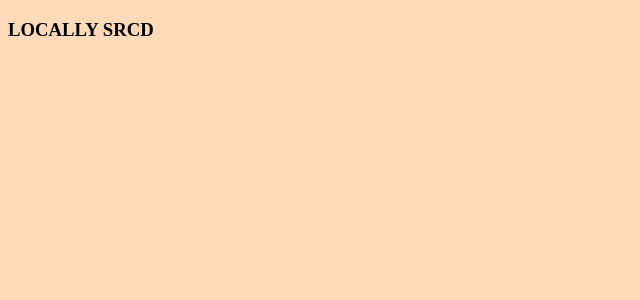
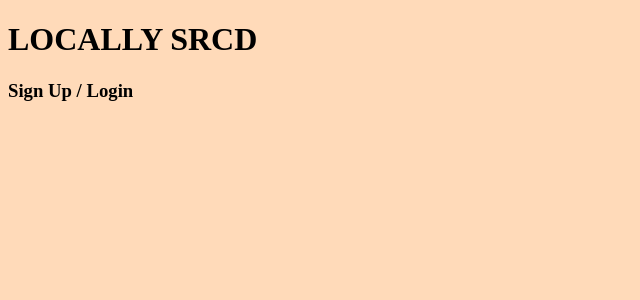
Before and after one commit to LocallySrcd/LocallySrcd, a React app: page / in a window 1280 px wide. Shown: the top 300 px of the page, without its empty margins (0-640 px from the left). Built offline with nearby package versions, Linux system fonts and the light colour scheme.

Commit message:
created file system for home page -> top categories container, search bar container

```diff
--- a/client/App.jsx
+++ b/client/App.jsx
@@ -1,15 +1,53 @@
 import React, { Component } from 'react';
-import MainContainer from './containers/MainContainer.jsx';
+import { Route, BrowserRouter as Router } from "react-router-dom";
+
+import NavBar from './components/NavBar.jsx';
+import Home from './pages/Home.jsx';
+import Favorites from './pages/Favorites.jsx';
+import SignUp from './pages/SignUp.jsx';
+
+
 
 import './stylesheet/styles.scss';
 
-const App = (props) => {
-  console.log('HI FROM APP.JSX');
-  return (
-    <div>
-      <MainContainer />
-    </div>
-  );
-};
+// Routers here
+
+class App extends Component {
+  constructor() {
+    super();
+    this.state = {
+
+    };
+  }
+
+
+
+
+  render() {
+    console.log('HI FROM APP.JSX');
+
+
+
+
+    // appHeader -> is fixed stagnant/constant throughout entire UX. NavBar component will change depending on App's state
+    return (
+
+      <Router>
+        <div className='appHeader'>
+          <h1>LOCALLY SRCD</h1>
+          <NavBar />
+        </div>
+
+        <Route path='/signup' component={SignUp} />
+
+
+      </Router>
+
+    )};
+}
 
 export default App;
+
+
+/*         <Route path='/favorites' component={Favorites} />
+        <Route path='/' component={Home} /> */
--- /dev/null
+++ b/client/components/NavBar.jsx
@@ -0,0 +1,14 @@
+import React, { Component } from 'react';
+
+const NavBar = (props) => {
+  return (
+    <h3 className="navBar">Sign Up / Login
+      {/* <a className="login" onClick={this.togglePopup} >
+              Login / Create Account
+            {this.state.showPopup ?  <Popup closePopup={this.togglePopup} />
+      : null
+      }  </a> */}
+      </h3>
+  )};
+
+  export default NavBar;
--- a/client/containers/MainContainer.jsx
+++ b/client/containers/TopCategoriesContainer.jsx
@@ -1,6 +1,6 @@
 import React, { Component } from 'react';
 
-class MainContainer extends Component {
+class TopCategoriesContainer extends Component {
   constructor() {
     super();
     this.state = {
@@ -11,8 +11,11 @@ class MainContainer extends Component {
   }
 
   render() {
-    return <h3> LOCALLY SRCD</h3>;
-  }
+    return(
+    <div>
+
+    </div>
+  )}
 }
 
-export default MainContainer;
+export default TopCategoriesContainer;
--- /dev/null
+++ b/client/pages/Home.jsx
@@ -0,0 +1,20 @@
+import React, { Component } from 'react';
+import TopCategoriesContainer from '../containers/TopCategoriesContainer.jsx';
+import SearchContainer from '../containers/SearchContainer.jsx';
+
+class Home extends Component {
+  constructor(props) {
+    super(props);
+    this.state = {
+
+    };
+  }
+
+
+  render(){
+
+  }
+}
+
+
+export default Home;
```
Also changed, not shown: client/components/TopCategoryButton.jsx (added, +15 -0 lines), client/containers/SearchContainer.jsx (added, +18 -0 lines), client/containers/SignUpContainer.jsx (added), client/pages/Favorites.jsx (added), client/pages/SignUp.jsx (added).
